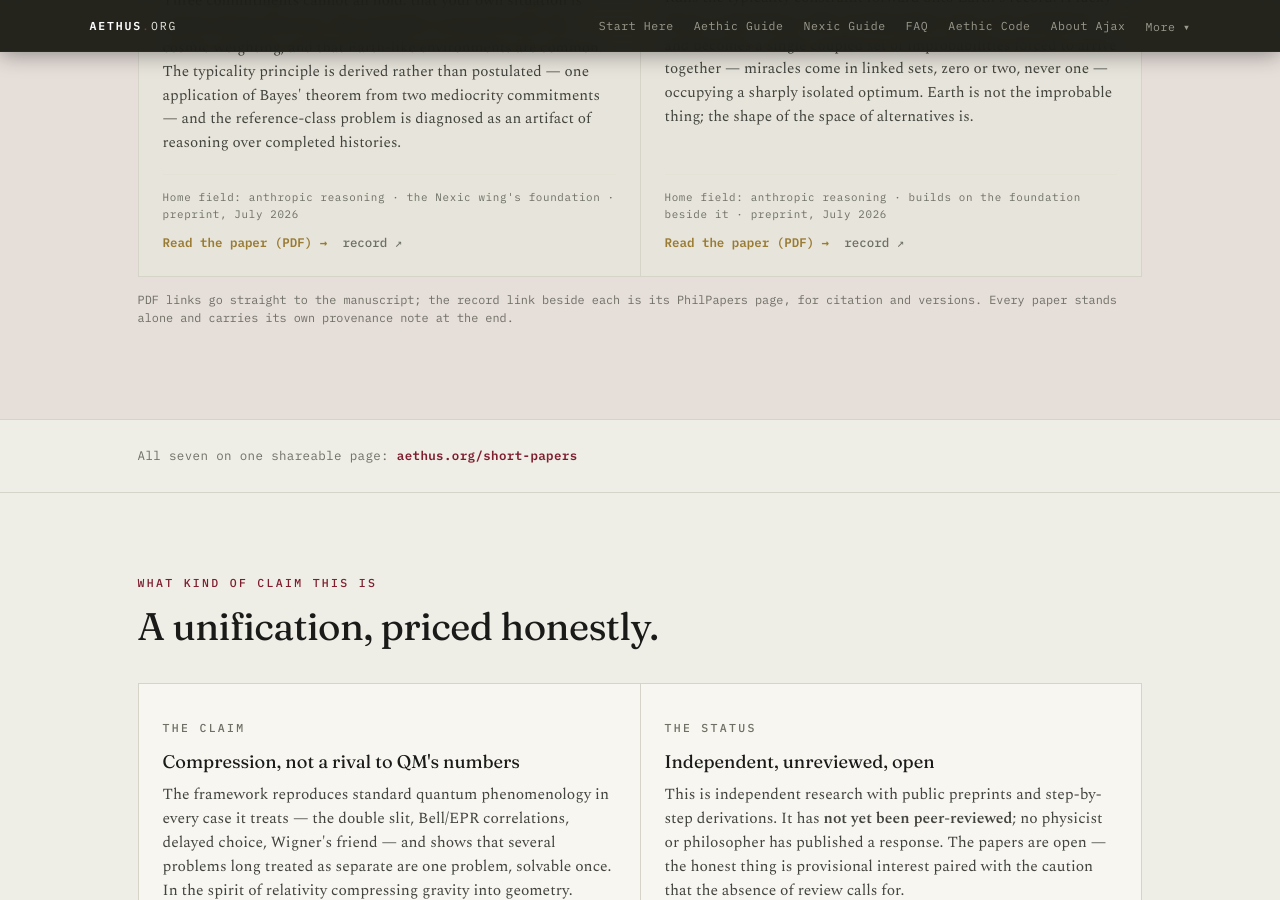
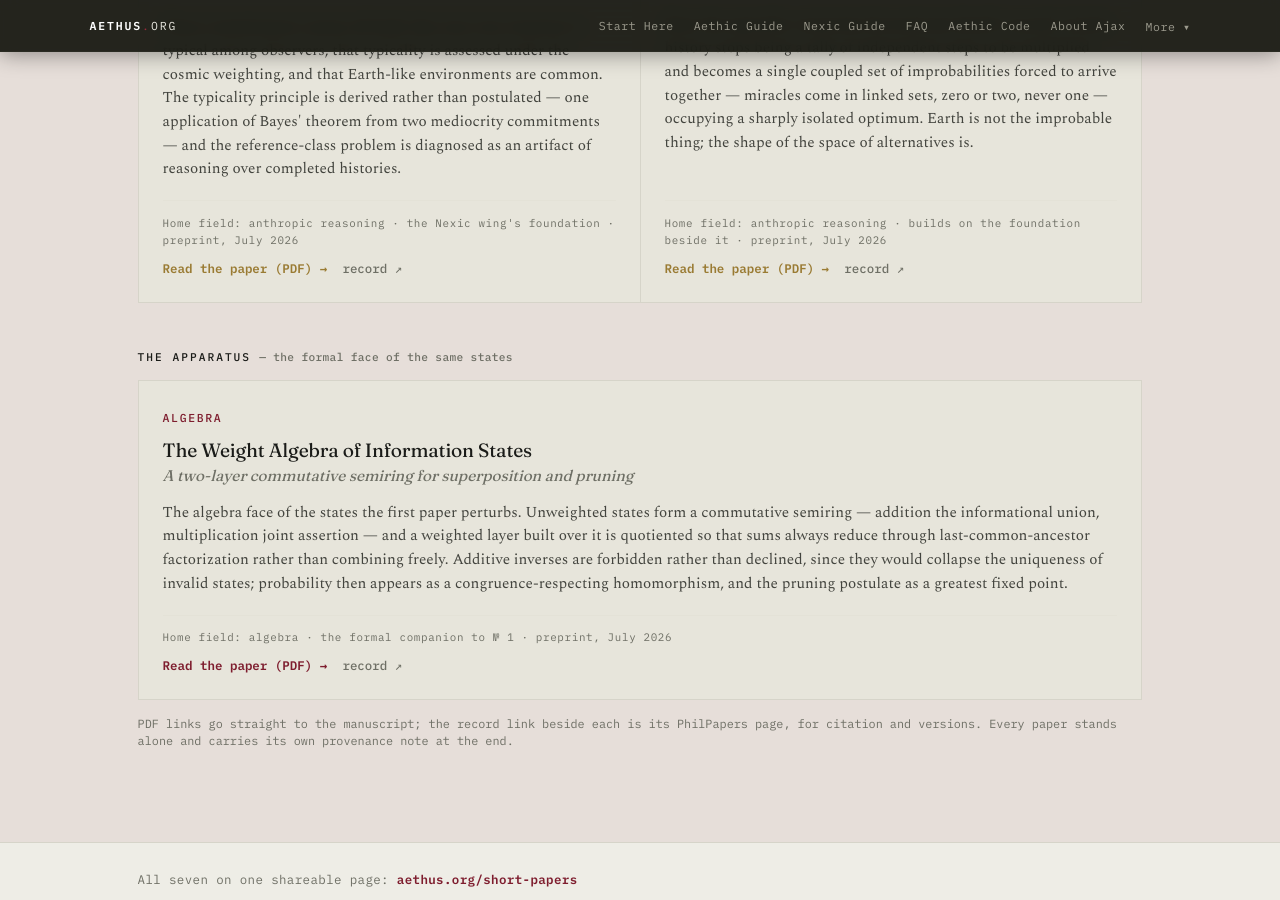
Before and after one commit to brunchwnewton/brunchwnewton.github.io, a Jekyll site: the page built from index.html, in a window 1280 px wide and 900 px high, scrolled down 2640 px. Built offline with Jekyll 4.4.1, drawn with Linux system fonts in a browser that asks for light colours; some of the changed text lies outside the part shown.

Commit message:
Update papers.yml

```diff
--- a/_data/papers.yml
+++ b/_data/papers.yml
@@ -22,12 +22,13 @@
     reality to the <em>Aethus</em> — an observer's complete information state — and
     follows the consequence. Its three load-bearing moves stand as three self-contained
     papers, each arguing one move on its home field's terms; four further papers run the
-    same relocation at standing problems elsewhere. Read the first row in № order to
-    follow the derivation, or enter through the field you know best.
+    same relocation at standing problems elsewhere, and one develops the formal apparatus
+    the others share. Read the first row in № order to follow the derivation, or enter
+    through the field you know best.
   caption: >-
     PDF links go straight to the manuscript; the record link beside each is its
-    PhilPapers page, for citation and versions. Every paper stands alone and carries its
-    own provenance note at the end.
+    PhilPapers page, for citation and versions. Every paper stands alone and carries its own provenance note at
+    the end.
 
 # --- The rows -------------------------------------------------------------
 rows:
@@ -163,6 +164,31 @@
         list_title: "The Optimal Earth: A Paradigmatic Re-Rendition of Natural History from Coupled Improbability"
         list_meta: "July 2026 · extraction paper · anthropics, the Nexic wing · direct PDF"
 
+  - id: apparatus
+    label: "The apparatus"
+    note: "— the formal face of the same states"
+    cols: 1
+    modifier: "pdir-row-alt"
+    papers:
+
+      - key: weightalgebra
+        code: "BENTWA-5"
+        label: "Algebra"
+        title: "The Weight Algebra of Information States"
+        subtitle: "A two-layer commutative semiring for superposition and pruning"
+        blurb: >-
+          The algebra face of the states the first paper perturbs. Unweighted states form
+          a commutative semiring — addition the informational union, multiplication joint
+          assertion — and a weighted layer built over it is quotiented so that sums always
+          reduce through last-common-ancestor factorization rather than combining freely.
+          Additive inverses are forbidden rather than declined, since they would collapse
+          the uniqueness of invalid states; probability then appears as a
+          congruence-respecting homomorphism, and the pruning postulate as a greatest
+          fixed point.
+        meta: "Home field: algebra · the formal companion to № 1 · preprint, July 2026"
+        list_title: "The Weight Algebra of Information States: A Two-Layer Commutative Semiring for Superposition and Pruning"
+        list_meta: "July 2026 · extraction paper · algebra · direct PDF"
+
 # --- Longer works, linked by record page ----------------------------------
 companions:
   inbrief: "BENARI-3"
```
